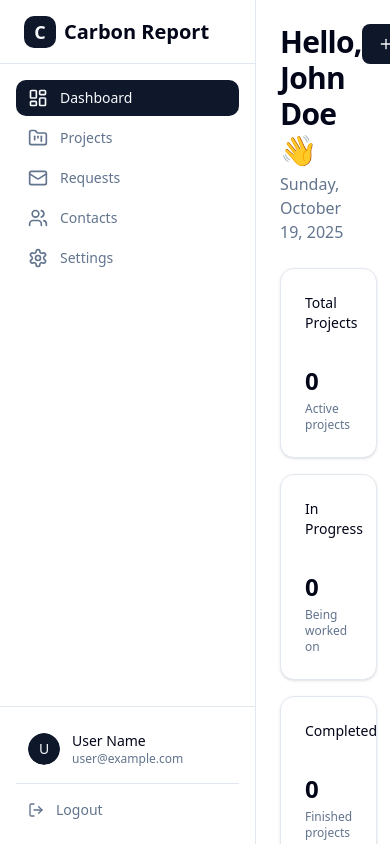
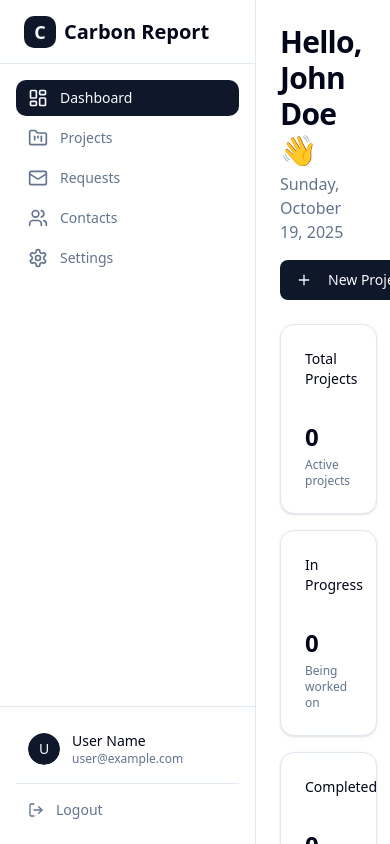
Before and after one commit to condr-at/carbonreport, a Next.js app: page /dashboard in a window 390 px wide. Built offline with nearby package versions, Linux system fonts and the light colour scheme; no server answers; the database is empty.

Commit message:
feat: implement PageHeader component and refactor page headers across multiple pages

```diff
--- a/src/app/contacts/contacts-client.tsx
+++ b/src/app/contacts/contacts-client.tsx
@@ -3,7 +3,7 @@
 import { useMemo, useState } from 'react';
 import Link from 'next/link';
 import { Loader2, RefreshCw, Search, ChevronDown } from 'lucide-react';
-import { Card, CardContent, CardHeader, CardTitle } from '@/components/ui/card';
+import { Card, CardContent, CardHeader } from '@/components/ui/card';
 import { Input } from '@/components/ui/input';
 import { Button } from '@/components/ui/button';
 import { Badge } from '@/components/ui/badge';
@@ -19,6 +19,7 @@ import { Skeleton } from '@/components/ui/skeleton';
 import { EmptyState } from '@/components/blocks/empty-state';
 import { useContactsList } from '@/lib/data-client/contacts-global';
 import type { ContactOverview } from '@/lib/contacts/types';
+import { PageHeader } from '@/components/layouts/page-header';
 
 interface ContactsPageClientProps {
   initialContacts: ContactOverview[];
@@ -121,14 +122,11 @@ export function ContactsPageClient({ initialContacts }: ContactsPageClientProps)
 
   return (
     <div className="space-y-6">
-      <div className="flex flex-col gap-4 md:flex-row md:items-center md:justify-between">
-        <div>
-          <h1 className="text-3xl font-bold tracking-tight">Contacts</h1>
-          <p className="text-muted-foreground mt-1">
-            Manage your address book and track outstanding data requests per contact.
-          </p>
-        </div>
-        <div className="flex items-center gap-2">
+      <PageHeader
+        title="Contacts"
+        description="Manage your address book and track outstanding data requests per contact."
+        actions={(
+          <>
             <Button
               variant="outline"
               size="sm"
@@ -142,12 +140,12 @@ export function ContactsPageClient({ initialContacts }: ContactsPageClientProps)
               <ChevronDown className="mr-2 h-4 w-4" />
               New Contact
             </Button>
-        </div>
-      </div>
+          </>
+        )}
+      />
 
       <Card>
         <CardHeader className="gap-4">
-          <CardTitle>Address book</CardTitle>
           <div className="flex flex-col gap-3 lg:flex-row lg:items-center lg:justify-between">
             <div className="relative w-full lg:max-w-sm">
               <Search className="absolute left-3 top-1/2 h-4 w-4 -translate-y-1/2 text-muted-foreground" />
--- a/src/app/dashboard/page.tsx
+++ b/src/app/dashboard/page.tsx
@@ -4,6 +4,7 @@ import { Button } from '@/components/ui/button';
 import { Plus, TrendingUp, Clock, CheckCircle2 } from 'lucide-react';
 import Link from 'next/link';
 import { NextStepsWidget } from '@/components/blocks/next-steps-widget';
+import { PageHeader } from '@/components/layouts/page-header';
 
 export const dynamic = 'force-dynamic';
 
@@ -55,23 +56,18 @@ export default async function DashboardPage() {
   return (
     <DashboardLayout>
       <div className="space-y-6">
-        {/* Greeting */}
-        <div className="flex items-start justify-between">
-          <div>
-            <h1 className="text-3xl font-bold tracking-tight">
-              Hello, {MOCK_USER.name} 👋
-            </h1>
-            <p className="text-muted-foreground mt-1">
-              {dateStr}
-            </p>
-          </div>
+        <PageHeader
+          title={`Hello, ${MOCK_USER.name} 👋`}
+          description={dateStr}
+          actions={(
             <Button asChild>
               <Link href="/projects/new">
                 <Plus className="mr-2 h-4 w-4" />
                 New Project
               </Link>
             </Button>
-        </div>
+          )}
+        />
 
         {/* Stats Cards */}
         <div className="grid gap-4 md:grid-cols-4">
--- a/src/app/projects/[id]/data-requests/data-requests-client.tsx
+++ b/src/app/projects/[id]/data-requests/data-requests-client.tsx
@@ -459,15 +459,6 @@ export function DataRequestsPageClient({
     <div className="space-y-6">
       <Card>
         <CardHeader className="flex flex-col gap-4 sm:flex-row sm:items-center sm:justify-between">
-          <div>
-            <CardTitle className="flex items-center gap-2 text-lg font-semibold">
-              <Mail className="h-5 w-5" />
-              Data Requests
-            </CardTitle>
-            <p className="text-sm text-muted-foreground">
-              Coordinate data collection with vendors and teammates.
-            </p>
-          </div>
           <div className="flex flex-wrap items-center gap-2">
             <Select value={statusFilter} onValueChange={(value) => setStatusFilter(value as StatusFilter)}>
               <SelectTrigger className="w-[150px]">
--- a/src/app/projects/page.tsx
+++ b/src/app/projects/page.tsx
@@ -1,6 +1,7 @@
 'use client';
 
 import { DashboardLayout } from '@/components/layouts/dashboard-layout';
+import { PageHeader } from '@/components/layouts/page-header';
 import { Button } from '@/components/ui/button';
 import { ProjectCard } from '@/components/blocks/project-card';
 import { EmptyState } from '@/components/blocks/empty-state';
@@ -115,21 +116,18 @@ export default function ProjectsPage() {
   return (
     <DashboardLayout>
       <div className="space-y-6">
-        {/* Header */}
-        <div className="flex items-center justify-between">
-          <div>
-            <h1 className="text-3xl font-bold tracking-tight">Projects</h1>
-            <p className="text-muted-foreground mt-1">
-              Manage all your carbon footprint projects
-            </p>
-          </div>
+        <PageHeader
+          title="Projects"
+          description="Manage all your carbon footprint projects"
+          actions={(
             <Button asChild>
               <Link href="/projects/new">
                 <Plus className="mr-2 h-4 w-4" />
                 New Project
               </Link>
             </Button>
-        </div>
+          )}
+        />
 
         {/* Filters & Search */}
         <div className="flex flex-col sm:flex-row gap-4">
--- a/src/app/requests/page.tsx
+++ b/src/app/requests/page.tsx
@@ -1,5 +1,6 @@
 import { HydrationBoundary, QueryClient, dehydrate } from '@tanstack/react-query';
 import { DashboardLayout } from '@/components/layouts/dashboard-layout';
+import { PageHeader } from '@/components/layouts/page-header';
 import { RequestsBoard } from '@/components/requests/requests-board';
 import { queryClientOptions } from '@/lib/data-client/queryClient';
 import { globalRequestsKeys } from '@/lib/data-client/keys';
@@ -77,16 +78,20 @@ export default async function RequestsPage({ searchParams = {} }: RequestsPagePr
 
   return (
     <DashboardLayout>
+      <div className="space-y-6">
+        <PageHeader
+          title="Requests"
+          description="Monitor and action data requests across projects."
+        />
         <HydrationBoundary state={dehydrate(queryClient)}>
           <RequestsBoard
             initialFilters={initialFilters}
             initialRequests={requests}
             contacts={contacts}
             projectOptions={projects}
-          heading="Requests"
-          description="Monitor and action data requests across projects."
           />
         </HydrationBoundary>
+      </div>
     </DashboardLayout>
   );
 }
--- /dev/null
+++ b/src/components/layouts/page-header.tsx
@@ -0,0 +1,21 @@
+import type { ReactNode } from 'react';
+import { cn } from '@/lib/utils';
+
+interface PageHeaderProps {
+  title: string;
+  description?: string;
+  actions?: ReactNode;
+  className?: string;
+}
+
+export function PageHeader({ title, description, actions, className }: PageHeaderProps) {
+  return (
+    <div className={cn('flex flex-col gap-4 md:flex-row md:items-center md:justify-between', className)}>
+      <div className="space-y-1">
+        <h1 className="text-3xl font-bold tracking-tight">{title}</h1>
+        {description && <p className="text-muted-foreground">{description}</p>}
+      </div>
+      {actions ? <div className="flex flex-wrap items-center gap-2">{actions}</div> : null}
+    </div>
+  );
+}
--- a/src/components/requests/requests-board.tsx
+++ b/src/components/requests/requests-board.tsx
@@ -12,7 +12,7 @@ import {
   Inbox,
   Building2,
 } from 'lucide-react';
-import { Card, CardContent, CardHeader, CardTitle } from '@/components/ui/card';
+import { Card, CardContent, CardHeader } from '@/components/ui/card';
 import { Button } from '@/components/ui/button';
 import { Badge } from '@/components/ui/badge';
 import { Checkbox } from '@/components/ui/checkbox';
@@ -74,8 +74,6 @@ interface RequestsBoardProps {
   contacts: ContactOverview[];
   projectOptions: Array<{ id: string; name: string }>;
   lockedContactId?: string;
-  heading?: string;
-  description?: string;
   projectOwnerFallback?: string;
 }
 
@@ -122,8 +120,6 @@ export function RequestsBoard({
   contacts,
   projectOptions,
   lockedContactId,
-  heading = 'Data Requests',
-  description = 'Review and manage data requests across all projects.',
   projectOwnerFallback = 'Carbon Report Team',
 }: RequestsBoardProps) {
   const [filters, setFilters] = useState<GlobalRequestFilters>(() => ensureContactFilter(initialFilters, lockedContactId));
@@ -426,14 +422,7 @@ export function RequestsBoard({
 
   return (
     <Card>
-      <CardHeader className="flex flex-col gap-4 lg:flex-row lg:items-center lg:justify-between">
-        <div>
-          <CardTitle className="flex items-center gap-2 text-lg font-semibold">
-            <Mail className="h-5 w-5" />
-            {heading}
-          </CardTitle>
-          <p className="text-sm text-muted-foreground">{description}</p>
-        </div>
+      <CardHeader className="space-y-3">
         <div className="flex flex-wrap items-center gap-2">
           <Select value={effectiveFilters.status ?? 'all'} onValueChange={(value) => handleFiltersChange({ status: value as GlobalRequestFilters['status'] })}>
             <SelectTrigger className="w-[140px]">
```
Lines whose indentation alone changed are shown as unchanged.
